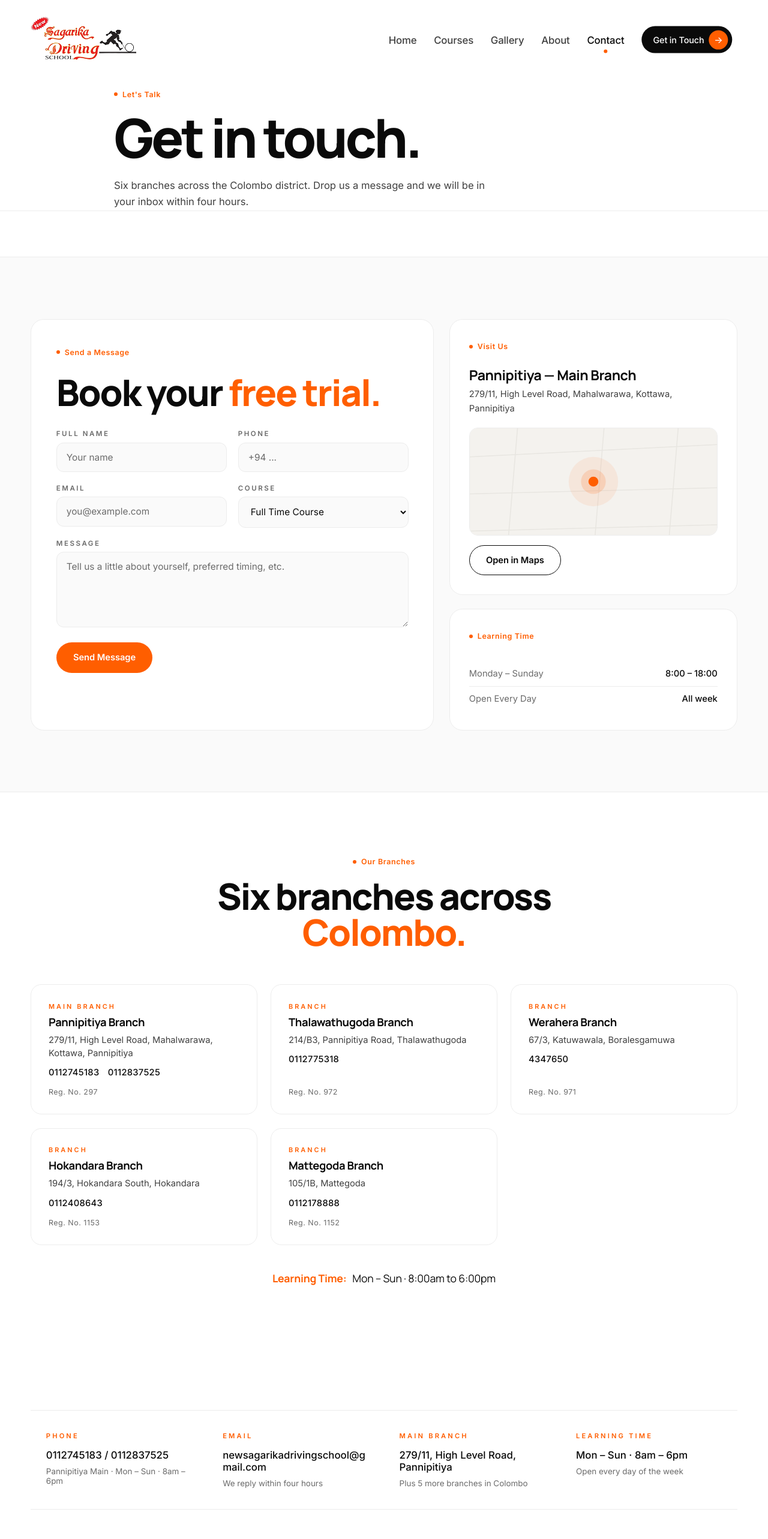
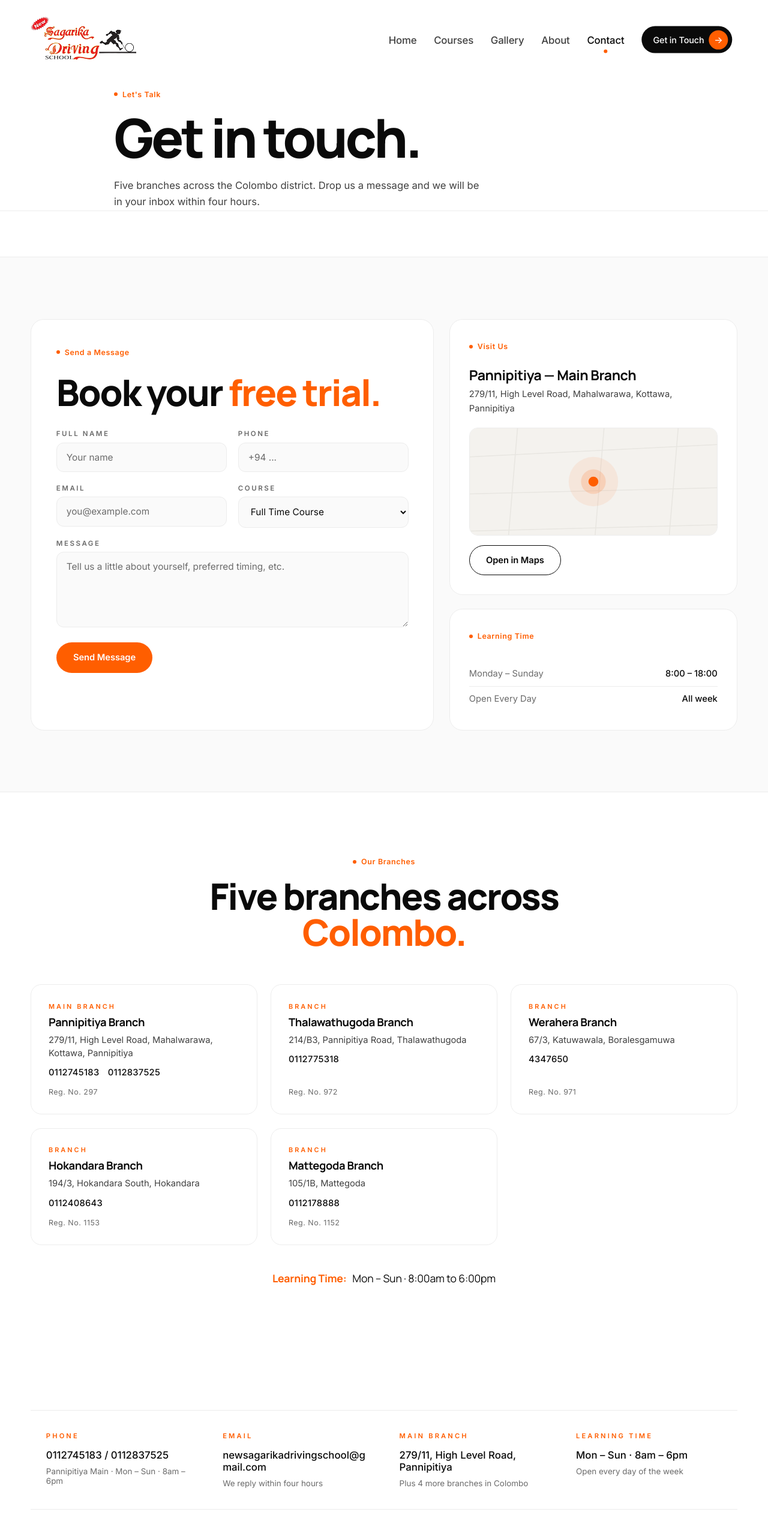
Before and after one commit to IsinduNimandith23/NewSagarikaDrivingSchool, a React (Vite) app: page /contact in a window 1280 px wide. Shown: the top 2566 px of the page at 60% size. Built offline with nearby package versions, Linux system fonts and the light colour scheme.

Commit message:
fix: update branch count from six to five across multiple components for accuracy

```diff
--- a/src/components/Footer.jsx
+++ b/src/components/Footer.jsx
@@ -10,7 +10,7 @@ export default function Footer() {
         <div className="footer__col footer__brand">
           <Logo />
           <p>
-            An A grade driving school since 1960. Six branches across Colombo,
+            An A grade driving school since 1960. Five branches across Colombo,
             brand new dual-pedal vehicles, and training for every vehicle class
             from motorcycle to passenger bus.
           </p>
--- a/src/pages/About.jsx
+++ b/src/pages/About.jsx
@@ -13,7 +13,7 @@ const timeline = [
   { year: '1960', title: 'Founded in Badulla',         text: 'Established by Mr. Romanis as the first driving school in Uva Province, setting the foundation for decades of trusted instruction.' },
   { year: '1970s', title: 'A family legacy continues', text: 'After the founder\'s passing, his sons carried New Sagarika Driving School forward, opening branches in cities across Sri Lanka.' },
   { year: '1990s', title: 'Expansion to Colombo',      text: 'New Sagarika Driving School established a strong presence in the Colombo district with new branches and a growing fleet.' },
-  { year: '2010s', title: 'Six Colombo branches',      text: 'Pannipitiya (Main), Thalawathugoda, Werahera, Hokandara and Mattegoda branches serving the western region.' },
+  { year: '2010s', title: 'Five Colombo branches',     text: 'Pannipitiya (Main), Thalawathugoda, Werahera, Hokandara and Mattegoda branches serving the western region.' },
   { year: 'Today', title: '65+ years of excellence',   text: 'An A grade driving school delivering training with brand new dual-pedal vehicles for every vehicle class.' }
 ]
 
@@ -30,7 +30,7 @@ export default function About() {
       <PageHero
         eyebrow="Who We Are"
         title="About New Sagarika Driving School."
-        subtitle="An A grade driving school based in Pannipitiya with five more branches across the Colombo district — over 65 years of trusted driver education."
+        subtitle="An A grade driving school based in Pannipitiya with four more branches across the Colombo district — over 65 years of trusted driver education."
       />
 
       <section className="section">
@@ -53,7 +53,7 @@ export default function About() {
               </h2>
               <p>
                 New Sagarika Driving School is an A grade driving school based in
-                Pannipitiya along with five more branches in the Colombo district.
+                Pannipitiya along with four more branches in the Colombo district.
                 Training and licensing are provided for all classes of vehicles —
                 from motorcycles to passenger buses — with a complete set of
                 component guides.
--- a/src/pages/Contact.jsx
+++ b/src/pages/Contact.jsx
@@ -6,7 +6,7 @@ import './Contact.css'
 const contactInfo = [
   { label: 'Phone',    value: '0112745183 / 0112837525',               sub: 'Pannipitiya Main · Mon – Sun · 8am – 6pm' },
   { label: 'Email',    value: 'newsagarikadrivingschool@gmail.com',    sub: 'We reply within four hours' },
-  { label: 'Main Branch', value: '279/11, High Level Road, Pannipitiya', sub: 'Plus 5 more branches in Colombo' },
+  { label: 'Main Branch', value: '279/11, High Level Road, Pannipitiya', sub: 'Plus 4 more branches in Colombo' },
   { label: 'Learning Time', value: 'Mon – Sun · 8am – 6pm',            sub: 'Open every day of the week' }
 ]
 
@@ -21,7 +21,7 @@ const branches = [
 const faqs = [
   { q: 'What courses do you offer?', a: 'We offer Full Time, Refresher, VIP, Off Peak, Customized and Special courses — covering every vehicle class from motorcycle to passenger bus.' },
   { q: 'What kind of vehicles do you use for training?', a: 'We use brand new vehicles equipped with the "Dual pedal system" for maximum safety and confidence during every lesson.' },
-  { q: 'How many branches do you have?', a: 'We have six branches across the Colombo district: Pannipitiya (Main), Thalawathugoda, Werahera, Hokandara and Mattegoda.' },
+  { q: 'How many branches do you have?', a: 'We have five branches across the Colombo district: Pannipitiya (Main), Thalawathugoda, Werahera, Hokandara and Mattegoda.' },
   { q: 'What are your learning hours?', a: 'Our learning time is Monday to Sunday, 8:00am to 6:00pm. We are open every day of the week to accommodate every learner\'s schedule.' }
 ]
 
@@ -44,7 +44,7 @@ export default function Contact() {
       <PageHero
         eyebrow="Let's Talk"
         title="Get in touch."
-        subtitle="Six branches across the Colombo district. Drop us a message and we will be in your inbox within four hours."
+        subtitle="Five branches across the Colombo district. Drop us a message and we will be in your inbox within four hours."
       />
 
       <section className="section section--alt">
@@ -152,7 +152,7 @@ export default function Contact() {
           <div className="section-heading section-heading--center">
             <Reveal><span className="eyebrow">Our Branches</span></Reveal>
             <Reveal delay={0.1}>
-              <h2>Six branches across <span className="serif-italic text-accent">Colombo.</span></h2>
+              <h2>Five branches across <span className="serif-italic text-accent">Colombo.</span></h2>
             </Reveal>
           </div>
 
--- a/src/pages/Home.jsx
+++ b/src/pages/Home.jsx
@@ -17,7 +17,7 @@ const features = [
 const stats = [
   { value: '65+',    label: 'Years Experience' },
   { value: 'A',      label: 'Grade Driving School' },
-  { value: '6',      label: 'Branches in Colombo' },
+  { value: '5',      label: 'Branches in Colombo' },
   { value: 'All',    label: 'Vehicle Classes' }
 ]
 
```
